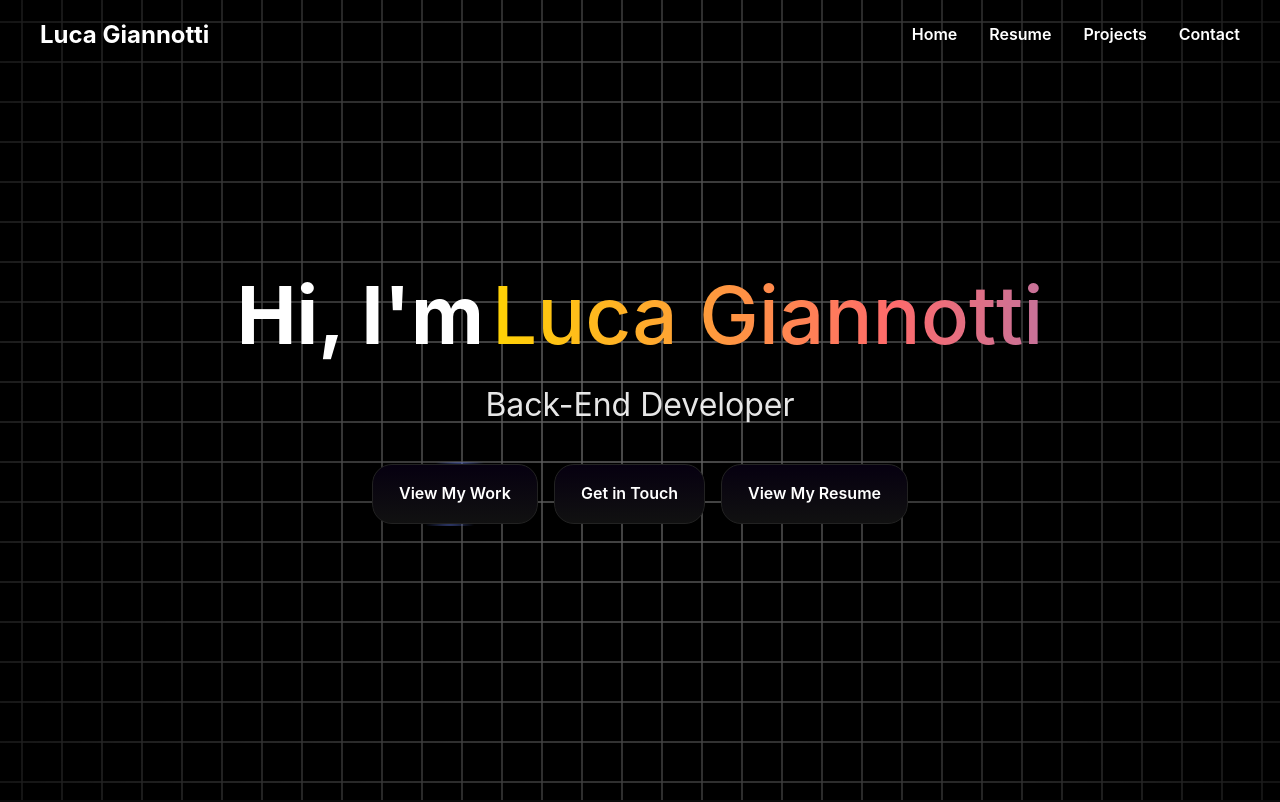
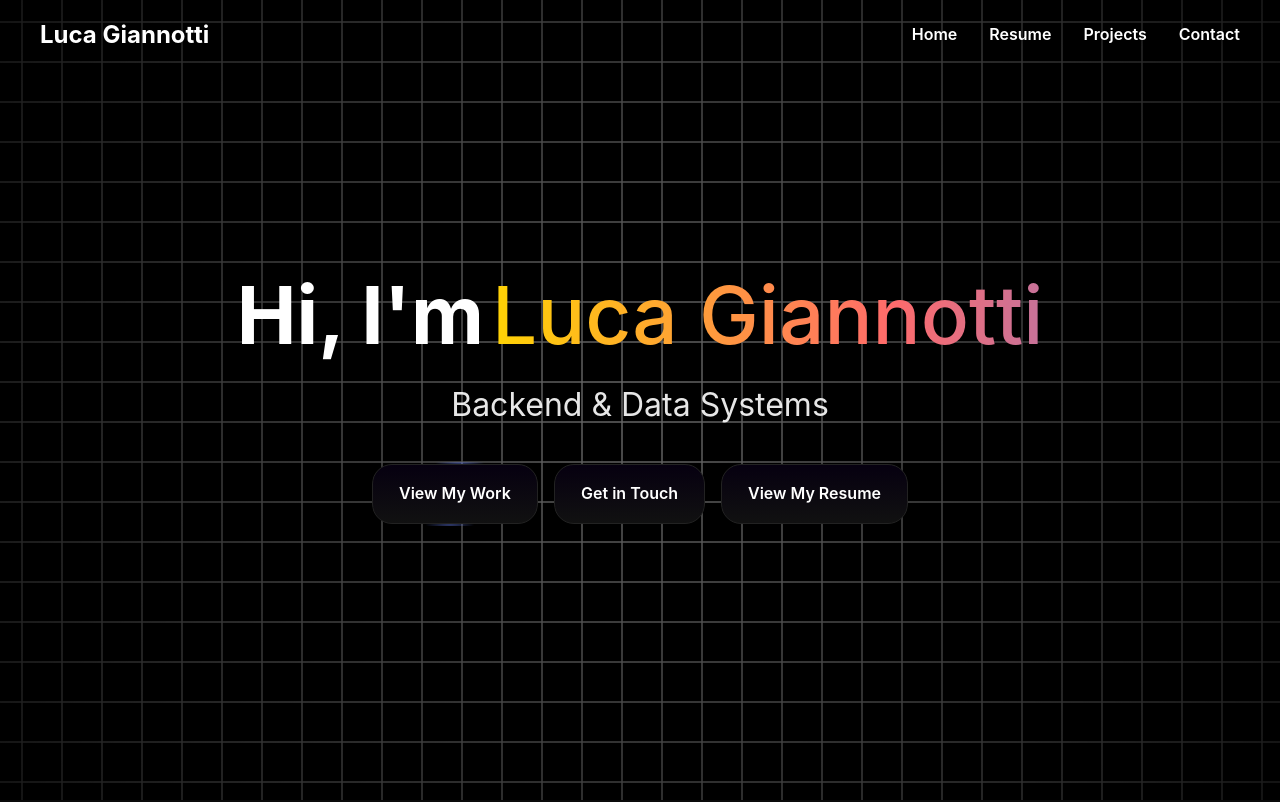
Before and after one commit to lucapgiannotti/personal-website, an Astro site: page / in a window 1280 px wide. Shown: the top 802 px of the page. Built offline with nearby package versions, Linux system fonts and the light colour scheme; Astro itself is replaced by a stand-in of ours.

Commit message:
new roles

```diff
--- a/src/components/RoleRotator.tsx
+++ b/src/components/RoleRotator.tsx
@@ -3,9 +3,9 @@ import DecryptedText from './DecryptedText';
 
 const roles = [
   'B.S. Computer Science Student',
-  'Back-End Developer',
-  'Machine Learning Enthusiast',
-  'Problem Solver',
+  'Backend & Data Systems',
+  'ML-Focused CS Student',
+  'Systems & Infrastructure '
 ];
 
 export default function RoleRotator() {
```
